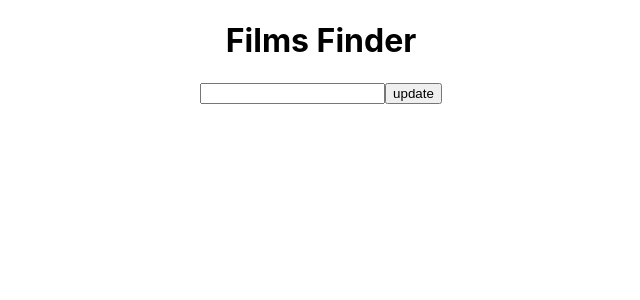
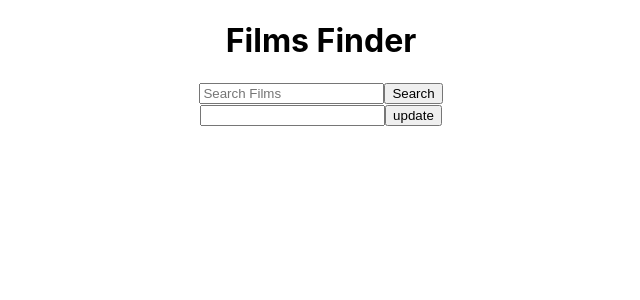
Before and after one commit to seanle0405/filmsfinder-frontend, a React (Create React App) app: page / in a window 1280 px wide. Shown: the top 300 px of the page, without its empty margins (319-959 px from the left). Built offline with nearby package versions, Linux system fonts and the light colour scheme; no server answers.

Commit message:
created search component, imported into App.js

```diff
--- a/src/App.js
+++ b/src/App.js
@@ -2,6 +2,7 @@
 import logo from './logo.svg';
 import './App.css';
 import Header from './components/Header.js'
+import Search from './components/Search.js'
 import Update from './components/update.js'
 
 let baseURL = `http://localhost:3003/filmfinder`
@@ -24,6 +25,7 @@
     return (
       <div className="App">
         <Header />
+        <Search />
         <Update />
       </div>
     );
--- /dev/null
+++ b/src/components/Search.js
@@ -0,0 +1,21 @@
+import React, { Component } from 'react'
+
+class Search extends Component {
+  render () {
+    return (
+      <div>
+        <form>
+          <label>
+            <input type='text' name='search' placeholder='Search Films' />
+          </label>
+          <input type='submit' value='Search' />
+        </form>
+
+        {/* RETURNED RESULTS GO HERE */}
+
+      </div>
+    )
+  }
+}
+
+export default Search
```
